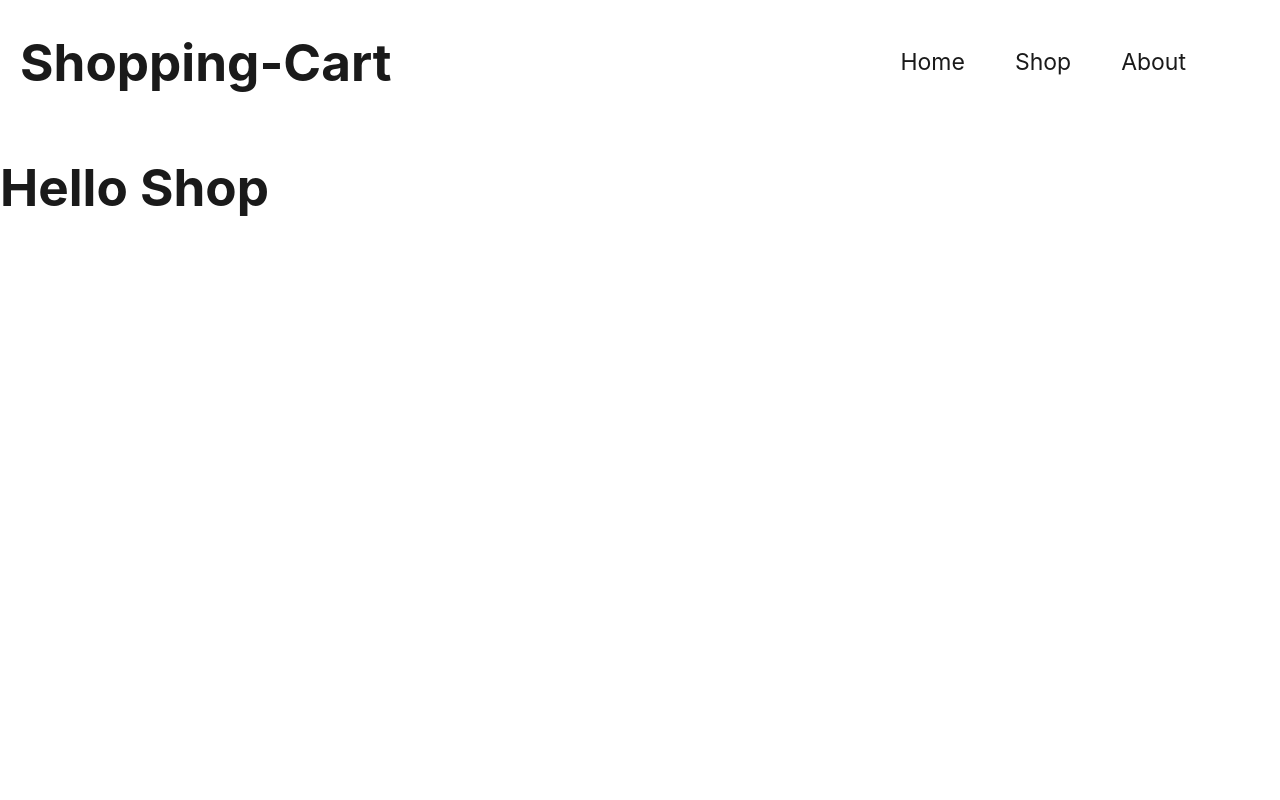
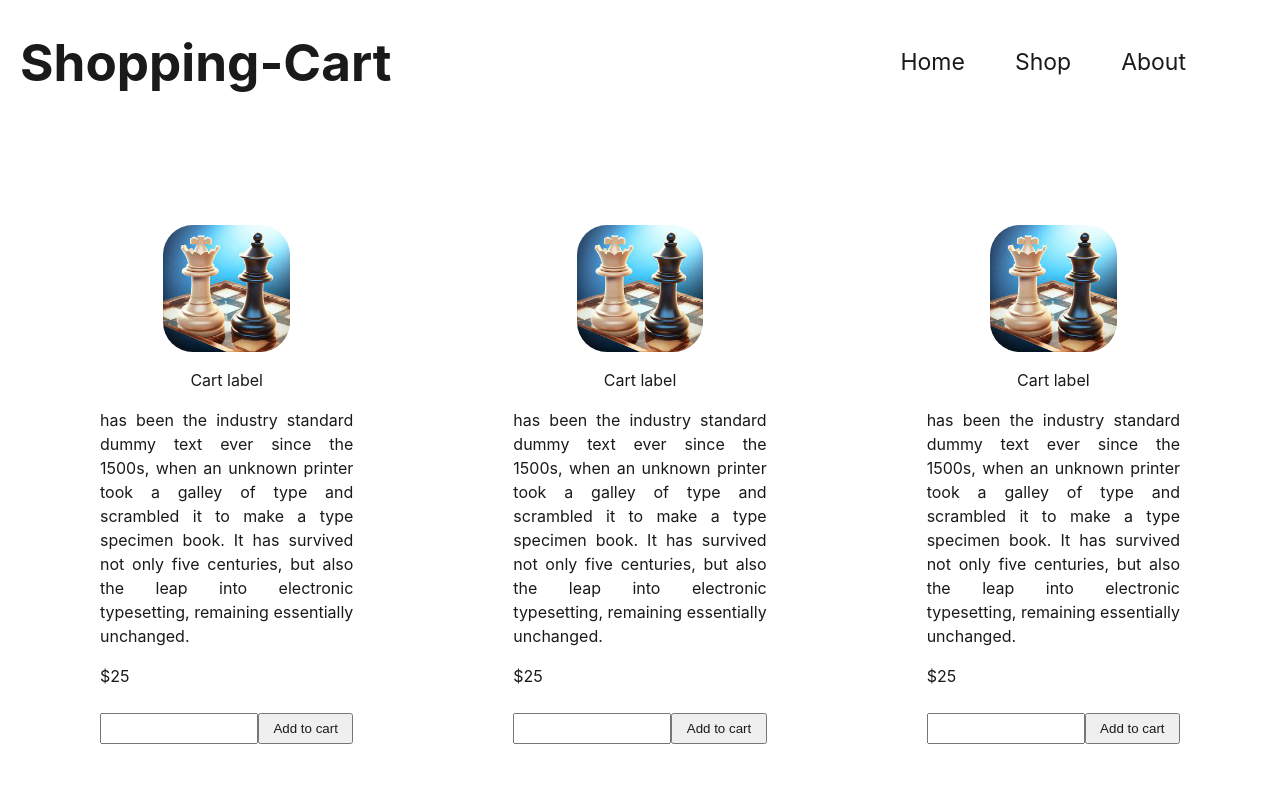
Before and after one commit to odilson-dev/shopping-cart, a React (Vite) app: page /shop in a window 1280 px wide. Shown: the top 800 px of the page. Built offline with nearby package versions, Linux system fonts and the light colour scheme; some icons are missing.

Commit message:
Make Carts fit into Cart-box

```diff
--- a/src/components/Cart.jsx
+++ b/src/components/Cart.jsx
@@ -0,0 +1,39 @@
+import { Component } from "react";
+
+class Cart extends Component {
+  constructor() {
+    super();
+  }
+
+  render() {
+    return (
+      <div className="cart">
+        <img
+          src="/src/Images/chess.png"
+          alt="cart-image"
+          className="cart-image"
+        />
+        <p className="cart-label">Cart label</p>
+        <p className="cart-description">
+          {" "}
+          has been the industry standard dummy text ever since the 1500s, when an
+          unknown printer took a galley of type and scrambled it to make a type
+          specimen book. It has survived not only five centuries, but also the
+          leap into electronic typesetting, remaining essentially unchanged.
+        </p>
+        <div className="price-box">
+          $<span className="cart-price">25</span>
+        </div>
+
+        <form className="form">
+          <input type="number" className="cart-input" name="cart-label" id="" min="0" max="0" />
+          <button type="button" className="add-to-cart-btn">
+            Add to cart
+          </button>
+        </form>
+      </div>
+    );
+  }
+}
+
+export default Cart;
--- a/src/components/Shop.jsx
+++ b/src/components/Shop.jsx
@@ -1,4 +1,5 @@
 import { Component } from "react";
+import Cart from "./Cart";
 import NavigationBar from "./NavigationBar";
 
 class Shop extends Component {
@@ -10,7 +11,12 @@ class Shop extends Component {
     return (
       <>
         <NavigationBar />
-        <h1>Hello Shop</h1>
+        <div className="cart-box">
+          <Cart />
+          <Cart />
+          <Cart />
+          <Cart />
+        </div>
       </>
     );
   }
--- a/src/index.css
+++ b/src/index.css
@@ -70,3 +70,35 @@ a.call-to-action-btn:hover {
   color: white;
   margin-top: 0;
 }
+
+.cart-box {
+  display: grid;
+  grid-template-columns: repeat(3, 1fr);
+  gap: 50px 100px;
+
+  padding: 70px;
+}
+.cart {
+  padding: 30px;
+}
+.cart-image {
+  border-radius: 30px;
+  display: block;
+  width: 50%;
+  margin: auto;
+}
+.cart-label {
+  text-align: center;
+}
+.cart-description {
+  text-align: justify;
+}
+.form {
+  padding-top: 25px;
+  display: grid;
+  grid-template-columns: repeat(2, 1fr);
+}
+.cart-input {
+  width: 150px;
+  height: 25px;
+}
```
Also changed, not shown: src/Images/chess.png (added).
